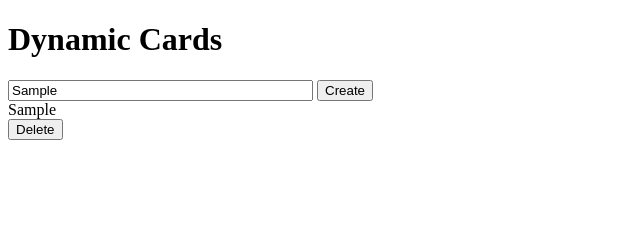
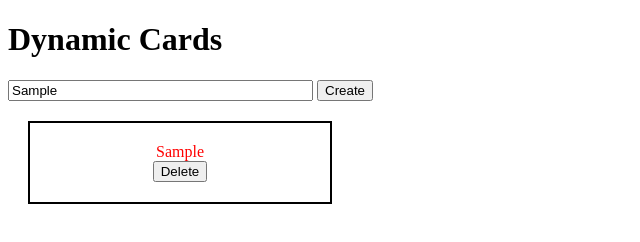
Before and after one commit to daviddassau/dynamic_cards, a plain HTML site: page index.html in a window 1280 px wide. Both pictures are taken after typing "Sample" into the empty fields and a click on the button "Create". Shown: the whole page, without its empty margins (0-640 px from the left). Drawn offline with Linux system fonts and the light colour scheme.

Commit message:
added CSS stylings

```diff
--- a/index.html
+++ b/index.html
@@ -8,7 +8,7 @@
 
 <h1>Dynamic Cards</h1>
 
-	<input type="text" id="inputText" placeholder="Would you like to create a meme?" size="35">
+	<input type="text" id="inputText" placeholder="Type stuff in here to display on the page" size="35">
 	<button class="btn" id="createButton">Create</button>
 
 	<div id="mainContainer">
--- a/main.css
+++ b/main.css
@@ -1,5 +1,10 @@
 /*Main CSS File*/
 
-/*#mainCard {
-	display: none;
-}*/
+.mainCard {
+	color: red;
+	border: solid 2px #000000;
+	width: 300px;
+	text-align: center;
+	padding: 20px 0;
+	margin: 20px;
+}
--- a/main.js
+++ b/main.js
@@ -1,9 +1,9 @@
-
+// Global variable that keeps track of the cards on the page; used for the delete button
 var cardNumber = 0;
 
 // Variable to get main 'mainContainer' div
 var mainContainerDiv = document.getElementById('mainContainer');
-//
+// Variable for the Create button in the HTML
 var createBTN = document.getElementById('createButton');
 
 
@@ -11,7 +11,7 @@ function domString() {
 	var userInputText = document.getElementById('inputText').value;
 	cardNumber++;
 	var card = '';
-		card += '<div id="mainCard' + cardNumber + '">';
+		card += '<div class="mainCard" id="mainCard' + cardNumber + '">';
 		card += '<div class="userInput">' + userInputText + '</div>';
 		card += '<div><button id="clearButton" onclick="removeCard(' + cardNumber + ')">Delete</button></div>';
 		card += '</div>';
@@ -25,13 +25,14 @@ function writeToDom(stringToDom){
 	mainContainerDiv.innerHTML += stringToDom;
 }
 
+
 // When button is clicked, content is displayed on page
 createButton.addEventListener('click', function(){
 	domString(mainContainerDiv);
 });
 
 
-
+// Function to delete card from DOM
 function removeCard(card){
     document.getElementById("mainCard" + card).remove();
 }
```
